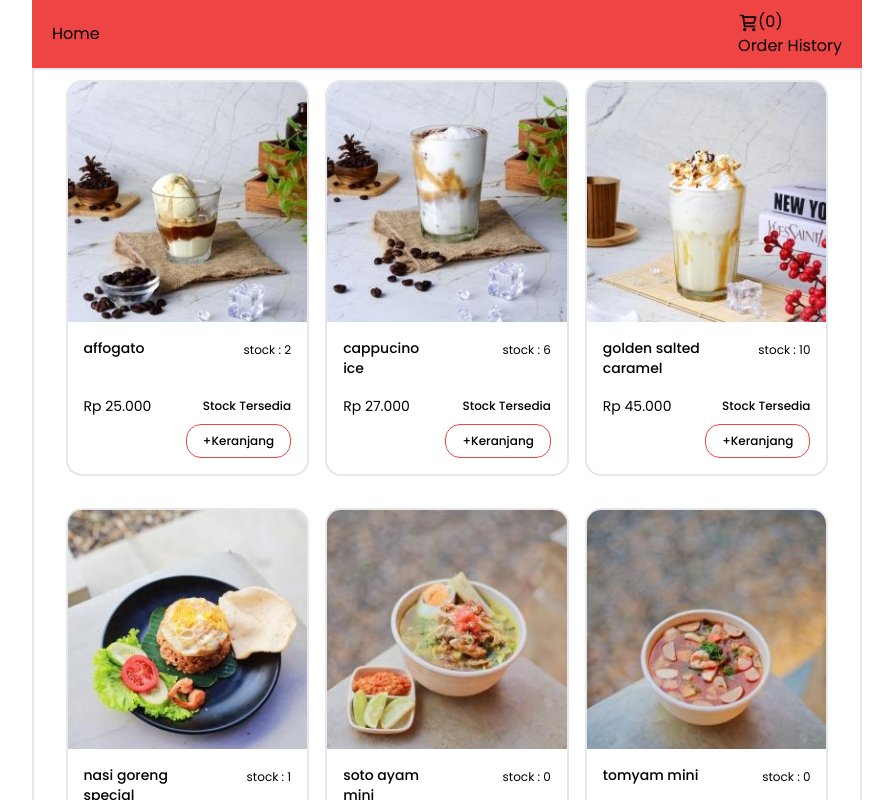
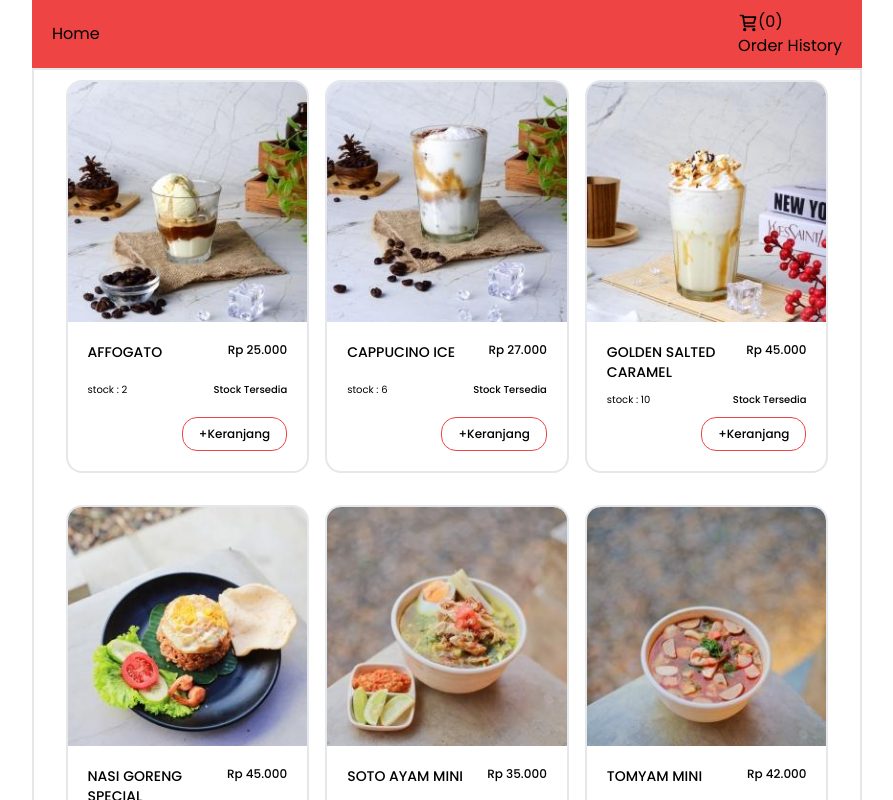
Before and after one commit to alfahmist/dundu-coffe, a React (Vite) app: page / in a window 1280 px wide. Shown: the top 800 px of the page, without its empty margins (193-1086 px from the left). Built offline with nearby package versions, Linux system fonts and the light colour scheme.

Commit message:
refactor :  styling pages\home
-breakdown component pada halaman home
-mengubah teks notifikasi pada saat addtocart jika barang melebihi stock

```diff
--- a/src/components/Button.jsx
+++ b/src/components/Button.jsx
@@ -1,14 +1,23 @@
-export const Button = ({ children, onClick, disabled }) => {
+const Button = ({ children, active, onClick }) => {
 	return (
-		<button
-			className={
-				disabled
-					? 'mt-auto text-xs font-medium border border-slate-200 bg-slate-200 px-4 py-2 rounded-[15px] self-end cursor-default  '
-					: 'mt-auto text-xs font-medium border border-red-500 px-4 py-2 rounded-[15px] self-end hover:bg-red-500 hover:text-white active:text-white active:bg-red-600'
-			}
-			onClick={onClick}
-		>
-			{children}
-		</button>
+		<>
+			{active ? (
+				<button
+					onClick={onClick}
+					className='ml-auto mt-auto text-xs font-medium border border-red-500 px-4 py-2 rounded-[15px] hover:bg-red-500 hover:text-white active:text-white active:bg-red-600'
+				>
+					{children}
+				</button>
+			) : (
+				<button
+					onClick={onClick}
+					className='ml-auto mt-auto text-xs font-medium border border-slate-200 bg-slate-200 px-4 py-2 rounded-[15px] cursor-default'
+				>
+					{children}
+				</button>
+			)}
+		</>
 	);
 };
+
+export default Button;
--- a/src/css/app.css
+++ b/src/css/app.css
@@ -586,6 +586,10 @@ video {
   z-index: 10;
 }
 
+.m-auto {
+  margin: auto;
+}
+
 .mx-auto {
   margin-left: auto;
   margin-right: auto;
@@ -669,8 +673,16 @@ video {
   margin-top: auto;
 }
 
-.mb-\[25px\] {
-  margin-bottom: 25px;
+.mb-20 {
+  margin-bottom: 5rem;
+}
+
+.mb-10 {
+  margin-bottom: 2.5rem;
+}
+
+.mr-auto {
+  margin-right: auto;
 }
 
 .block {
@@ -687,14 +699,6 @@ video {
 
 .h-\[100px\] {
   height: 100px;
-}
-
-.h-\[150px\] {
-  height: 150px;
-}
-
-.h-\[170px\] {
-  height: 170px;
 }
 
 .h-\[18px\] {
@@ -731,18 +735,6 @@ video {
 
 .h-screen {
   height: 100vh;
-}
-
-.h-\[400px\] {
-  height: 400px;
-}
-
-.h-\[300px\] {
-  height: 300px;
-}
-
-.h-\[350px\] {
-  height: 350px;
 }
 
 .w-11\/12 {
@@ -861,10 +853,6 @@ video {
   align-items: flex-start;
 }
 
-.items-end {
-  align-items: flex-end;
-}
-
 .items-center {
   align-items: center;
 }
@@ -903,6 +891,18 @@ video {
 
 .gap-5 {
   gap: 1.25rem;
+}
+
+.gap-\[10px\] {
+  gap: 10px;
+}
+
+.gap-\[20px\] {
+  gap: 20px;
+}
+
+.gap-\[5px\] {
+  gap: 5px;
 }
 
 .self-start {
@@ -1001,8 +1001,8 @@ video {
   background-color: rgb(161 161 170 / var(--tw-bg-opacity));
 }
 
-.p-4 {
-  padding: 1rem;
+.p-\[20px\] {
+  padding: 20px;
 }
 
 .px-4 {
@@ -1060,6 +1060,10 @@ video {
   text-align: center;
 }
 
+.text-right {
+  text-align: right;
+}
+
 .font-display {
   font-family: Poppins;
 }
@@ -1084,6 +1088,14 @@ video {
   line-height: 1rem;
 }
 
+.text-\[8px\] {
+  font-size: 8px;
+}
+
+.text-\[10px\] {
+  font-size: 10px;
+}
+
 .font-bold {
   font-weight: 700;
 }
@@ -1098,6 +1110,10 @@ video {
 
 .font-normal {
   font-weight: 400;
+}
+
+.uppercase {
+  text-transform: uppercase;
 }
 
 .leading-\[18px\] {
--- /dev/null
+++ b/src/pages/home/CardContent.jsx
@@ -0,0 +1,37 @@
+import useMarketStore from '../../store/marketStore';
+import { rupiah } from '../../utils/toRupiah';
+import Button from '../../components/Button';
+import CardRow from './CardRow';
+
+const CardContent = ({ product }) => {
+	const { addToCart, notification } = useMarketStore();
+	const btnKeranjang = () => {
+		notification ? null : addToCart(product);
+	};
+	return (
+		<>
+			<div className='p-[20px] flex flex-col gap-[10px] h-full'>
+				<CardRow>
+					<p className='text-sm font-medium uppercase'>{product.name}</p>
+					<p className='text-xs font-medium'>{rupiah(product.price)}</p>
+				</CardRow>
+				<CardRow stickBottom>
+					<p className='text-[10px]'>stock : {product.stock}</p>
+					<p className='text-[10px] font-medium'>
+						{product.stock !== 0 ? 'Stock Tersedia' : 'Stock Tidak Tersedia'}
+					</p>
+				</CardRow>
+
+				{product.stock !== 0 ? (
+					<Button active onClick={btnKeranjang}>
+						+Keranjang
+					</Button>
+				) : (
+					<Button>Stock Habis</Button>
+				)}
+			</div>
+		</>
+	);
+};
+
+export default CardContent;
--- /dev/null
+++ b/src/pages/home/CardImage.jsx
@@ -0,0 +1,5 @@
+const CardImage = ({ alt, src }) => {
+	return <img src={'/src/assets/images/' + src} alt={alt} />;
+};
+
+export default CardImage;
--- /dev/null
+++ b/src/pages/home/CardRow.jsx
@@ -0,0 +1,13 @@
+const CardRow = ({ children, stickBottom }) => {
+	return (
+		<div
+			className={`flex flex-col justify-between sm:flex-row ${
+				stickBottom ? 'mt-auto' : ''
+			}`}
+		>
+			{children}
+		</div>
+	);
+};
+
+export default CardRow;
--- a/src/pages/home/card.jsx
+++ b/src/pages/home/card.jsx
@@ -1,47 +1,15 @@
-import { Button } from '../../components/Button';
-import useMarketStore from '../../store/marketStore';
-import { rupiah } from '../../utils/toRupiah';
+import CardContent from './CardContent';
+import CardImage from './CardImage';
 
-const card = ({ product }) => {
-	const { addToCart, setNotification, notification } = useMarketStore();
-
+const Card = ({ product }) => {
 	return (
 		<>
-			<div className='flex flex-col border-2 w-[45%] sm:w-[31%] rounded-2xl overflow-hidden mb-4 '>
-				<img src={'/src/assets/images/' + product.image} alt={product.name} />
-				<div className='flex flex-col p-4 h-full'>
-					<div className='flex flex-col sm:flex-row sm:items-center sm:justify-between'>
-						<p className='font-medium max-w-[100px] h-[40px] sm:h-[50px] mb-2 text-sm'>
-							{product.name}
-						</p>
-						<p className='font-normal text-xs self-start mt-1'>
-							stock : {product.stock}
-						</p>
-					</div>
-					<div className='flex flex-col sm:flex-row sm:items-center sm:justify-between mb-2'>
-						<p className='font-normal text-sm'>{rupiah(product.price)}</p>
-						{product.stock !== 0 ? (
-							<p className='font-medium text-xs '>Stock Tersedia</p>
-						) : (
-							<p className='font-medium text-xs '>Stock Tidak Tersedia</p>
-						)}
-					</div>
-
-					{product.stock !== 0 ? (
-						<Button
-							onClick={() => {
-								notification ? null : addToCart(product);
-							}}
-						>
-							+Keranjang
-						</Button>
-					) : (
-						<Button disabled>Stock Habis</Button>
-					)}
-				</div>
+			<div className='flex flex-col border-2 w-[45%] sm:w-[31%] rounded-2xl overflow-hidden mb-4'>
+				<CardImage src={product.image} alt={product.name} />
+				<CardContent product={product} />
 			</div>
 		</>
 	);
 };
 
-export default card;
+export default Card;
--- a/src/pages/home/index.jsx
+++ b/src/pages/home/index.jsx
@@ -1,5 +1,5 @@
 import useMarketStore from '../../store/marketStore';
-import Card from './card';
+import Card from './Card';
 
 const index = () => {
 	const { products } = useMarketStore();
--- a/src/store/marketStore.js
+++ b/src/store/marketStore.js
@@ -199,9 +199,7 @@ const useMarketStore = create((set, get) => ({
 							x.quantity += 1;
 							get().Notification('1 item added to cart');
 						} else {
-							get().Notification(
-								'jumlah barang yang kamu pesan melebihi sudah melebihi stock'
-							);
+							get().Notification('tidak bisa menambahkan item lebih banyak');
 						}
 					}
 					return x;
```
